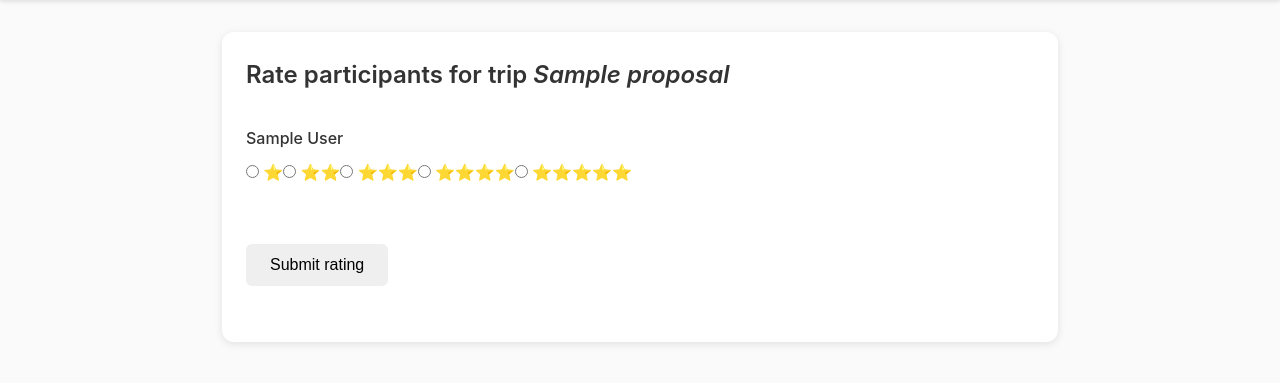
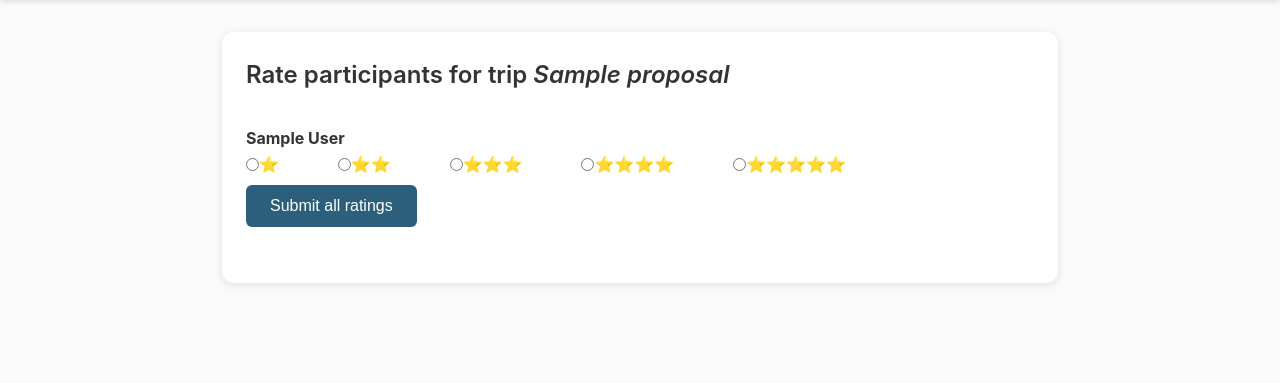
Before and after one commit to oliverdacre/travel-together, a Flask app: template travel/templates/trip/rating.html in a window 1280 px wide. Shown: the part 58-441 px from the top of the page. Run offline with Flask 3, Linux system fonts and the light colour scheme; the template is opened without the code that fills it: values that come from a table or form of the project are taken from there, others are empty; tables that the repository leaves empty hold one stand-in row (values such as "Sample post").

Commit message:
fix: rate multiple users at a time

```diff
--- a/travel/templates/trip/rating.html
+++ b/travel/templates/trip/rating.html
@@ -6,25 +6,27 @@
 <div class="card">
   <h2>Rate participants for trip <em>{{ proposal.title }}</em></h2>
 
-{% for user in users %}
-    <form method="POST" action="{{ url_for('trip.submit_ratings', trip_id=proposal.id) }}">
-    <label>{{ user.name }}</label>
-    <div class="flex">
-    {% for i in range(1,6) %}
-        <label>
-            <input type="radio"
-                   name="rating_{{ user.id }}"
-                   value="{{ i }}">
-            {{ "⭐" * i }}
-        </label>
+<form method="POST" action="{{ url_for('trip.submit_ratings', trip_id=proposal.id) }}">
+
+    {% for user in users %}
+    <div>
+        <strong>{{ user.name }}</strong>
+
+        <div class="flex-between">
+            {% for i in range(1, 6) %}
+            <label class="flex-between">
+                <input type="radio" name="rating_{{ user.id }}" value="{{ i }}">
+                {{ "⭐" * i }}
+            </label>
+            {% endfor %}
+        </div>
+    </div>
     {% endfor %}
-    </div>
 
-    <br><br>
-    <button type="submit">Submit rating</button>
+    <button type="submit" class="btn btn-primary">Submit all ratings</button>
 </form>
 
 
-{% endfor %}
+
 </div>
 {% endblock %}
```
